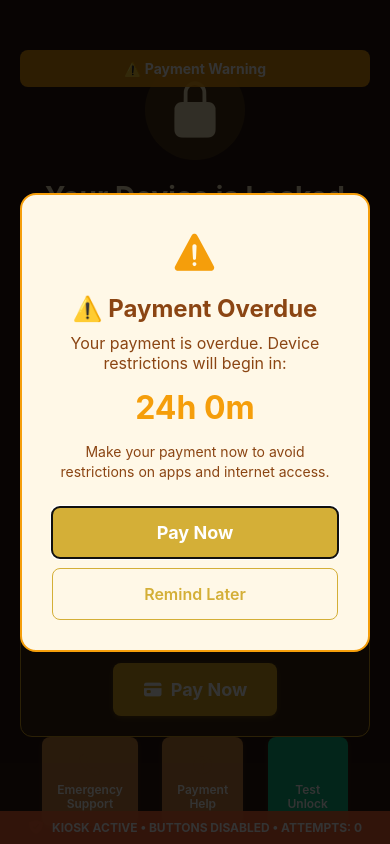
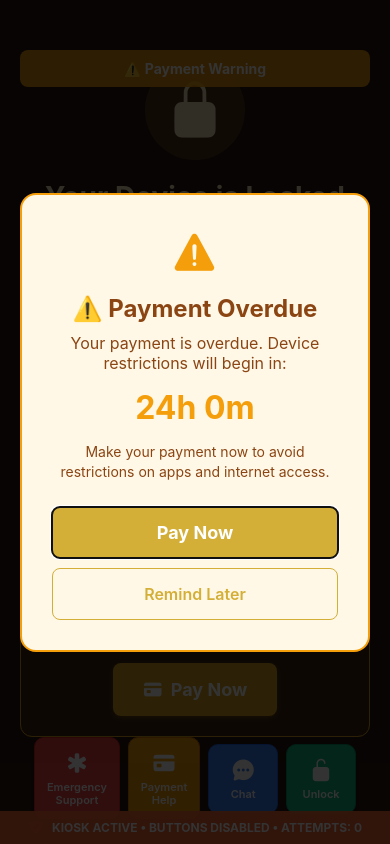
Before and after one commit to johnsontakashi/MarketingApp, a React Native app: screen /LockScreen in a window 390 px wide. Built offline with nearby package versions, Linux system fonts and the light colour scheme.

Commit message:
Locekd-screen

```diff
--- a/src/screens/LockScreen.js
+++ b/src/screens/LockScreen.js
@@ -145,6 +145,22 @@ export default function LockScreen({ navigation }) {
     );
   };
 
+  const handleChat = () => {
+    Alert.alert(
+      '💬 Live Chat Support',
+      'Connect with our support team for immediate assistance.\n\n• Available 24/7\n• Real-time help\n• Payment guidance\n• Technical support\n\nWould you like to start a chat session?',
+      [
+        { text: 'Cancel', style: 'cancel' },
+        {
+          text: 'Start Chat',
+          onPress: () => {
+            Alert.alert('Chat Started', 'Connecting you to our support team...\n\nThis feature will be available in the next update!');
+          }
+        }
+      ]
+    );
+  };
+
   const progressPercentage = (lockInfo.paymentsCompleted / lockInfo.totalPayments) * 100;
 
   return (
@@ -195,20 +211,24 @@ export default function LockScreen({ navigation }) {
 
       {/* Action Buttons */}
       <View style={styles.actionsContainer}>
-        <TouchableOpacity style={styles.actionButton} onPress={handleContactSupport}>
-          <Ionicons name="call" size={24} color="#CD853F" />
-          <Text style={styles.actionLabel}>Emergency{'\n'}Support</Text>
+        <TouchableOpacity style={[styles.actionButton, styles.emergencyButton]} onPress={handleContactSupport}>
+          <Ionicons name="medical" size={24} color="#FFFFFF" />
+          <Text style={[styles.actionLabel, styles.emergencyLabel]}>Emergency{'\n'}Support</Text>
         </TouchableOpacity>
 
-        <TouchableOpacity style={styles.actionButton} onPress={() => Alert.alert('Help', 'Payment help and FAQ coming soon!')}>
-          <Ionicons name="help-circle" size={24} color="#CD853F" />
-          <Text style={styles.actionLabel}>Payment{'\n'}Help</Text>
+        <TouchableOpacity style={[styles.actionButton, styles.helpButton]} onPress={() => Alert.alert('Help', 'Payment help and FAQ coming soon!')}>
+          <Ionicons name="card" size={24} color="#FFFFFF" />
+          <Text style={[styles.actionLabel, styles.helpLabel]}>Payment{'\n'}Help</Text>
         </TouchableOpacity>
 
-        {/* Test unlock button for development */}
+        <TouchableOpacity style={[styles.actionButton, styles.chatButton]} onPress={handleChat}>
+          <Ionicons name="chatbubble-ellipses" size={24} color="#FFFFFF" />
+          <Text style={[styles.actionLabel, styles.chatLabel]}>Chat</Text>
+        </TouchableOpacity>
+
         <TouchableOpacity style={[styles.actionButton, styles.unlockButton]} onPress={handleUnlockDevice}>
-          <Ionicons name="lock-open" size={24} color="#10B981" />
-          <Text style={[styles.actionLabel, styles.unlockLabel]}>Test{'\n'}Unlock</Text>
+          <Ionicons name="lock-open" size={24} color="#FFFFFF" />
+          <Text style={[styles.actionLabel, styles.unlockLabel]}>Unlock</Text>
         </TouchableOpacity>
       </View>
 
@@ -401,29 +421,55 @@ const styles = StyleSheet.create({
   },
   actionButton: {
     backgroundColor: '#CD853F',
-    paddingHorizontal: 15,
-    paddingVertical: 15,
-    borderRadius: 8,
+    paddingHorizontal: 12,
+    paddingVertical: 12,
+    borderRadius: 10,
     alignItems: 'center',
-    minWidth: 80,
-    shadowColor: '#A0522D',
-    shadowOffset: { width: 0, height: 2 },
-    shadowOpacity: 0.3,
-    shadowRadius: 4,
-    elevation: 3,
+    minWidth: 70,
+    shadowColor: '#000000',
+    shadowOffset: { width: 0, height: 3 },
+    shadowOpacity: 0.25,
+    shadowRadius: 6,
+    elevation: 5,
   },
   unlockButton: {
     backgroundColor: '#10B981',
+    borderWidth: 1,
+    borderColor: '#059669',
+  },
+  emergencyButton: {
+    backgroundColor: '#EF4444',
+    borderWidth: 1,
+    borderColor: '#DC2626',
+  },
+  helpButton: {
+    backgroundColor: '#F59E0B',
+    borderWidth: 1,
+    borderColor: '#D97706',
+  },
+  chatButton: {
+    backgroundColor: '#3B82F6',
+    borderWidth: 1,
+    borderColor: '#2563EB',
   },
   actionLabel: {
     color: '#FFFFFF',
-    fontSize: 12,
+    fontSize: 11,
     fontWeight: '600',
     textAlign: 'center',
     marginTop: 5,
-    lineHeight: 14,
+    lineHeight: 13,
   },
   unlockLabel: {
+    color: '#FFFFFF',
+  },
+  emergencyLabel: {
+    color: '#FFFFFF',
+  },
+  helpLabel: {
+    color: '#FFFFFF',
+  },
+  chatLabel: {
     color: '#FFFFFF',
   },
   footer: {
--- a/src/screens/WalletScreen.js
+++ b/src/screens/WalletScreen.js
@@ -325,6 +325,11 @@ export default function WalletScreen({ navigation }) {
     setShowTransactionDetailsModal(true);
   };
 
+  const handleTransactionDetailPress = (transaction) => {
+    setSelectedTransaction(transaction);
+    setShowTransactionDetailsModal(true);
+  };
+
   const handleViewAllTransactions = () => {
     setShowHistoryModal(true);
   };
@@ -1010,10 +1015,6 @@ export default function WalletScreen({ navigation }) {
   );
 }
 
-const handleTransactionDetailPress = (transaction) => {
-  setSelectedTransaction(transaction);
-  setShowTransactionDetailsModal(true);
-};
 
 const styles = StyleSheet.create({
   container: {
```
